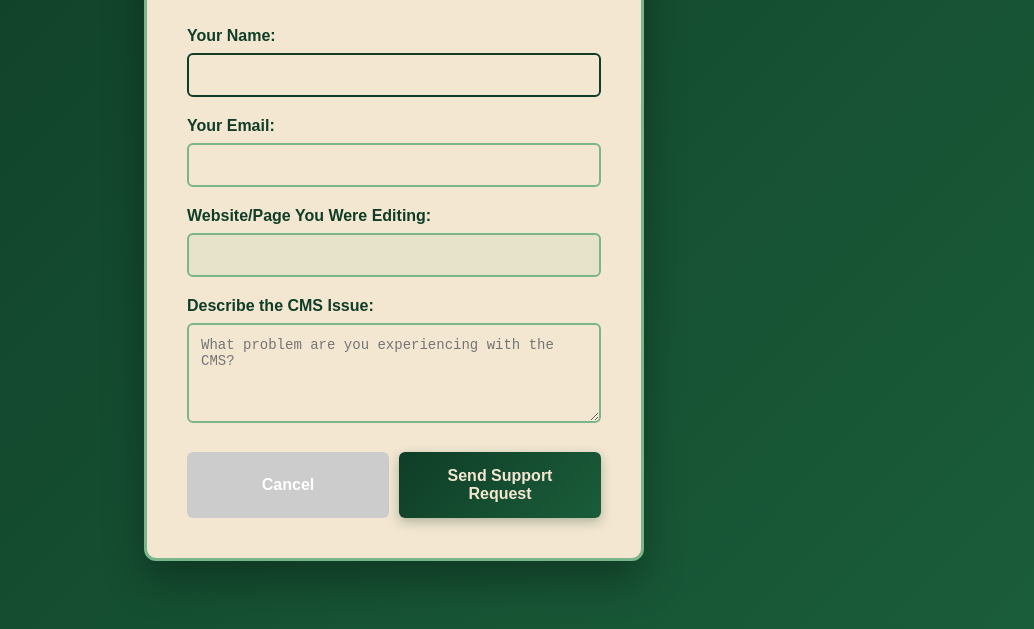
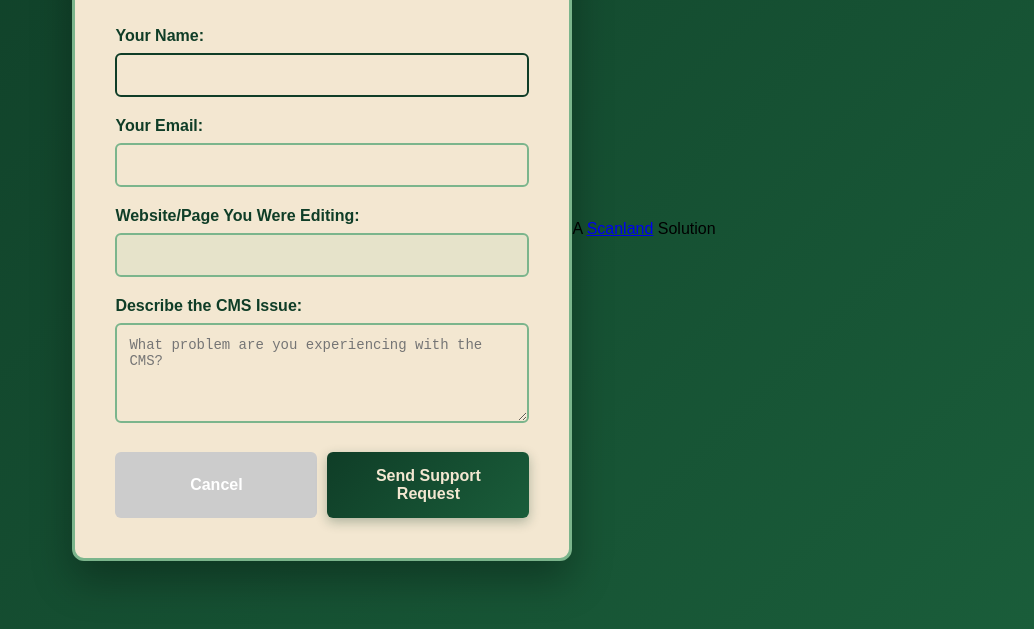
Before and after one commit to willscan251/cms, a website: page public/cmscontact.html in a window 1280 px wide. Shown: the part 171-800 px from the top of the page, without its empty margins (246-1280 px from the left). Drawn offline with Linux system fonts and the light colour scheme.

Commit message:
Add files via upload

```diff
--- a/public/cmscontact.html
+++ b/public/cmscontact.html
@@ -174,5 +174,14 @@
         // Focus on name field
         document.getElementById('name').focus();
     </script>
+
+  <!-- Footer -->
+  <footer>
+    <p>
+      A <a href="https://scanland.org" target="_blank" rel="noopener">Scanland</a> Solution
+    </p>
+  </footer>
+
+  <script src="https://cms.scanland.org/cms.js"></script>
 </body>
 </html>
```
Also changed, not shown: public/cmsthanks.html (+9 -0 lines).
